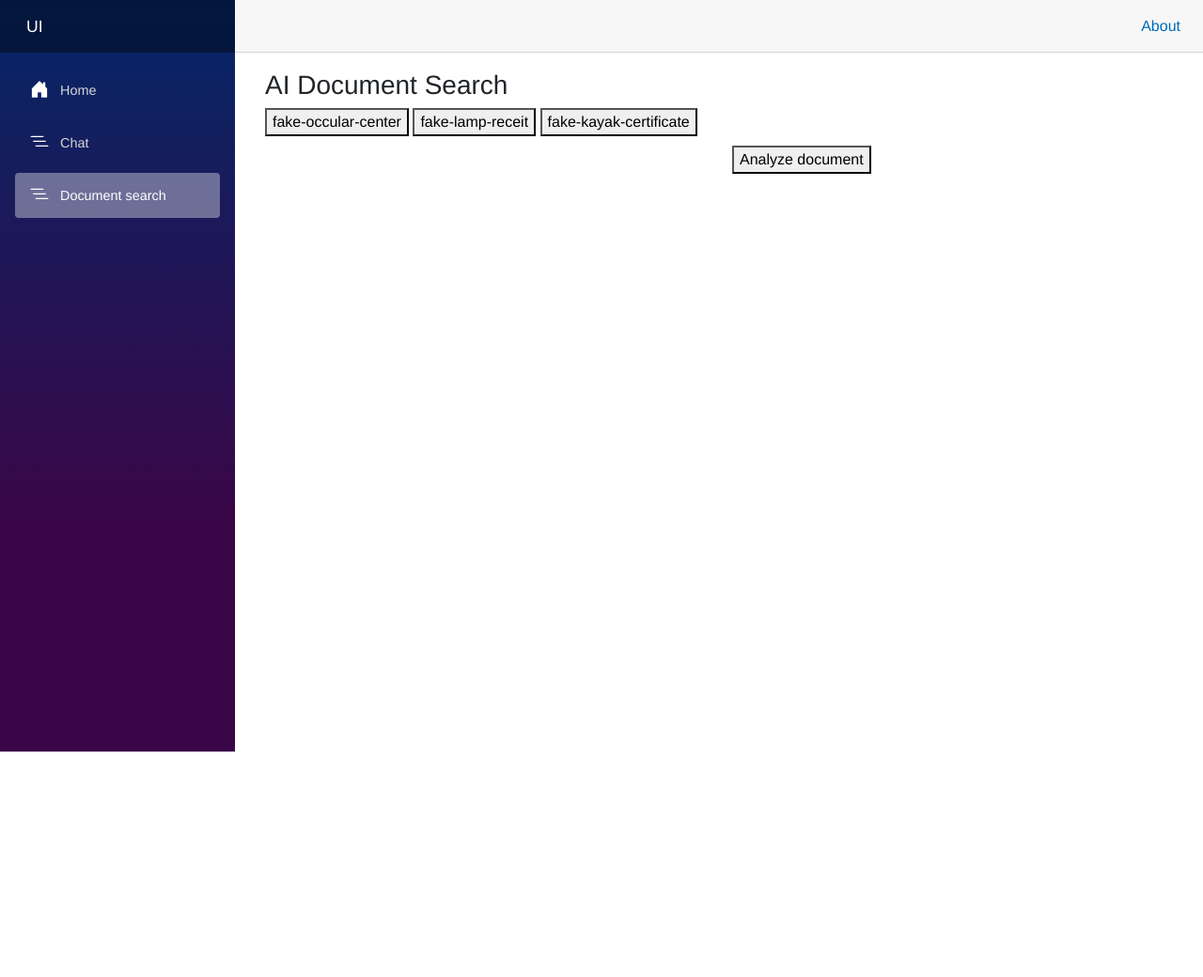
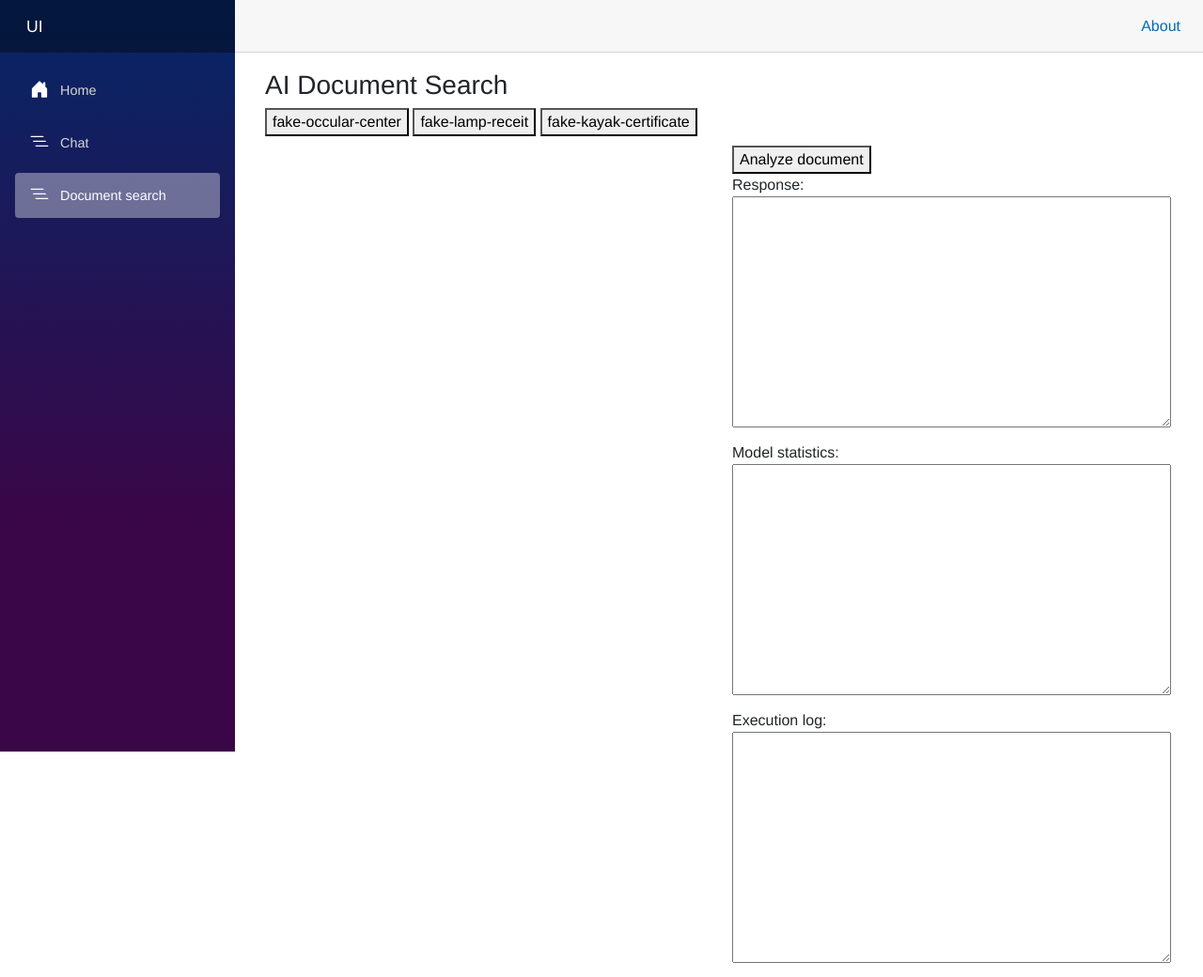
Before and after one commit to GuyHarel-Dev/Foundry-Project-02, an ASP.NET Core app: page /document-search in a window 1280 px wide. Shown: the whole page at 94% size. Before the commit the page ends 800 px from the top, so only its background shows below. Run offline with ASP.NET Core 8, Linux system fonts and the light colour scheme; style sheets or scripts are compiled from the project's sources.

Commit message:
feat: base layout page to document search page

```diff
--- /dev/null
+++ b/UI/Components/Pages/ApiResult.razor
@@ -0,0 +1,29 @@
+
+<!-- response panel -->
+<div>
+    <label for="response">Response:</label>
+    <textarea readonly value="@Response" rows="10" cols="50"></textarea>
+</div>
+
+<!-- model statistic panel -->
+<div>
+    <label for="statisticsPanel">Model statistics:</label>
+    <textarea readonly value="@Statistics" rows="10" cols="50"></textarea>
+</div>
+
+<!-- execution log panel -->
+<div>
+    <label for="executionLog">Execution log:</label>
+    <textarea readonly value="@ExecutionLog" rows="10" cols="50"></textarea>
+</div>
+
+@code {
+    [Parameter]
+    public string Response { get; set; } = string.Empty;
+
+    [Parameter]
+    public string Statistics { get; set; } = string.Empty;
+
+    [Parameter]
+    public string ExecutionLog { get; set; } = string.Empty;
+}
--- /dev/null
+++ b/UI/Components/Pages/ApiResult.razor.css
@@ -0,0 +1,4 @@
+textarea {
+    width: 100%;
+    margin-bottom: 0.5rem;
+}
--- a/UI/Components/Pages/DocumentSearch.razor
+++ b/UI/Components/Pages/DocumentSearch.razor
@@ -16,6 +16,8 @@
         <button @onclick='() => SetPdf("/Pdf/fake-kayak-certificate.pdf")'>
             fake-kayak-certificate
         </button>
+
+
 
 </div>
 
@@ -42,9 +44,11 @@
                 </div>
             }
         </form>
+        <ApiResult Response="@response" ExecutionLog="@executionLog" Statistics="@statistics"></ApiResult>
     </div>
 
 </div>
+
 
 
 @code {
@@ -53,6 +57,10 @@
     private IWebHostEnvironment Env { get; set; } = default!;
     private bool isBusy;
     private string pdfUrl = "/Pdf/empty-pdf.pdf";
+
+    private string response = string.Empty;
+    private string executionLog = string.Empty;
+    private string statistics = string.Empty;
 
     // private IBrowserFile? selectedFile;
     // private string selectedFileName = string.Empty;
```
Also changed, not shown: UI/Components/Pages/Chat.razor (+3 -18 lines), 1 other file.
